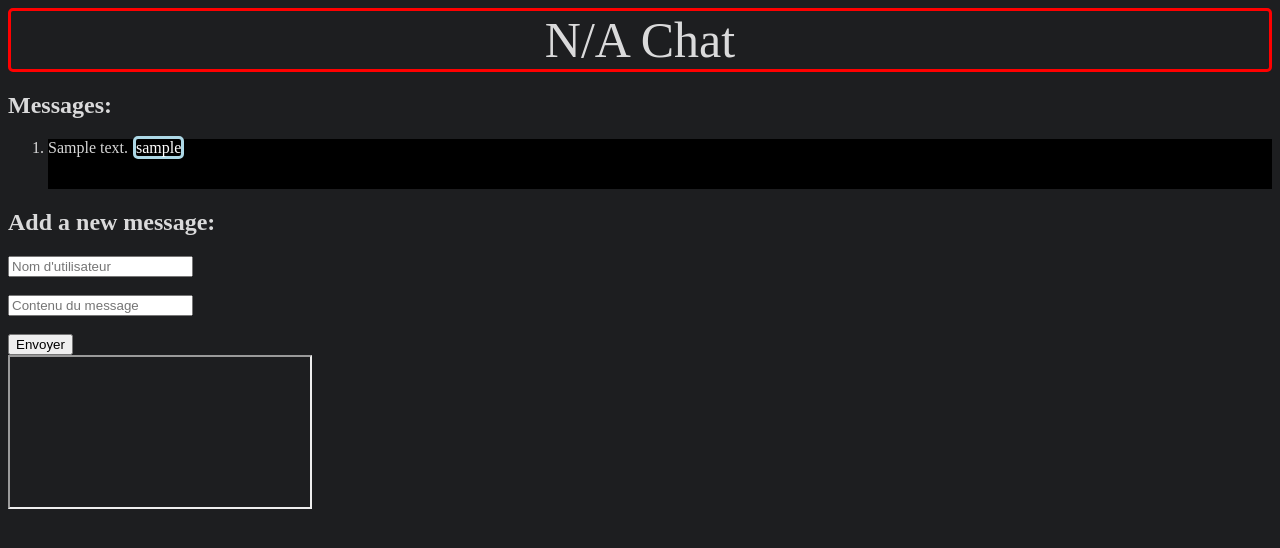
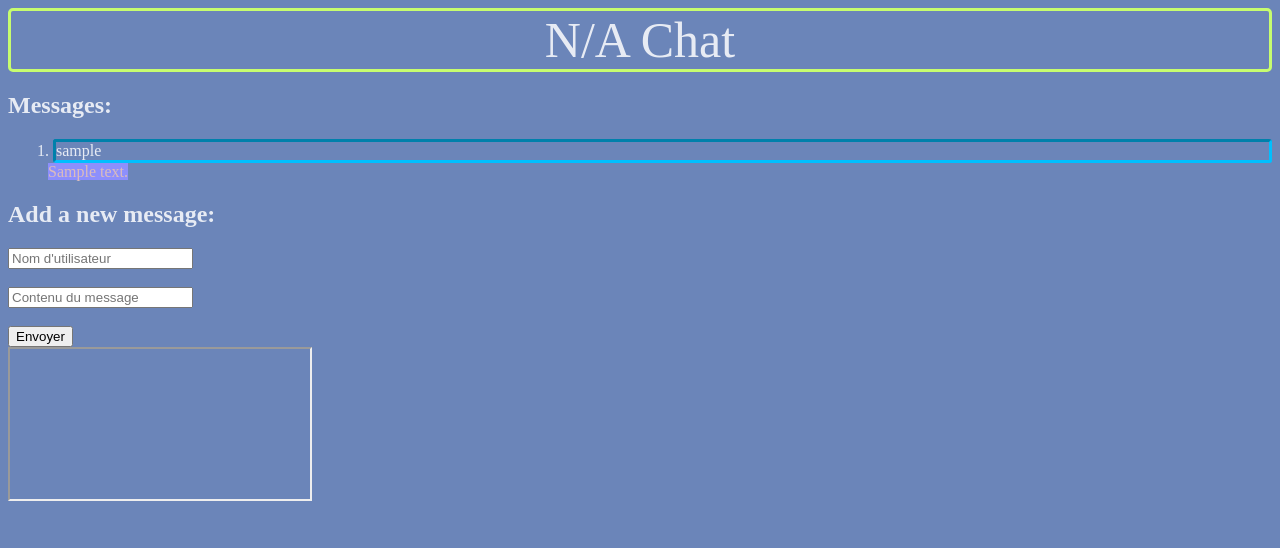
Before and after one commit to Sarlay/noname-chat, a PHP site: page / in a window 1280 px wide. Shown: the top 548 px of the page. Run offline with PHP 8.4, Linux system fonts and the light colour scheme; tables that the repository leaves empty or names only in its code hold one stand-in row (values such as "Sample post").

Commit message:
Add files via upload

```diff
--- a/index.php
+++ b/index.php
@@ -1,7 +1,7 @@
 <!DOCTYPE HTML>
-<link rel="stylesheet" href="stylesheet.css" type="text/css" media="screen" />
 <html>
     <head>
+        <link rel="stylesheet" href="stylesheet.css"/>
         <title>
         NoName Chat
         </title>
@@ -21,15 +21,15 @@
       <?php
       ini_set('display_errors', 1);
       error_reporting(E_ALL);
-      $user = "sarlay";
-      $password = ""; #REPLACE getenv("") with your password
-      $database = "messages";
+      $user = "epiz_31661084";
+      $server = "sql109.epizy.com";
+      $password = "4FKvogrBe4tX"; #REPLACE getenv("") with your password
+      $database = "epiz_31661084_noname";
       $table = "messages";
-        $db = new PDO("mysql:host=localhost;dbname=$database", $user, $password);
+        $db = new PDO("mysql:host=$server;dbname=$database", $user, $password);
         echo "<ol>";
         foreach($db->query("SELECT * FROM $table") as $row) {
-
-          echo "<li class='message_line'>" . $row['content'] .  "<text class='username'>" . $row['username'] . "</text>", "</li>";
+          echo "<li class='username'>" . $row['username'] . "</li>".  "<text class='message_line'>" . $row['content'] . "</text>";
 
         }
         echo "</ol>";
--- a/stylesheet.css
+++ b/stylesheet.css
@@ -1,16 +1,16 @@
 body {
-    background-color: #1d1e20;
+    background-color: #6b85b9;
     opacity: 1;
     color: rgba(255, 255, 255, 0.84);
     max-width: 100%;
 }
 text {
-    color: white;
+    color: rgb(219, 188, 188);
 }
 .header {
     border-style: solid;
     border-radius: 5px;
-    border-color: red;
+    border-color: rgb(199, 253, 111);
     text-align: center;
 }
 .website_title {
@@ -18,13 +18,13 @@ text {
     text-align: center;
 }
 .username {
-    border-style: solid;
-    border-radius: 5px;
-    border-color: lightblue;
+    border-style: inset;
+    border-radius: 3px;
+    border-color: rgb(0, 191, 255);
     margin-left: 5px;
 }
 .message_line {
-    background-color: black;
+    background-color: rgb(141, 143, 252);
     width: 100%;
     height: 50px;
     margin-top: 5px;
```
Also changed, not shown: post.php (+7 -5 lines).
